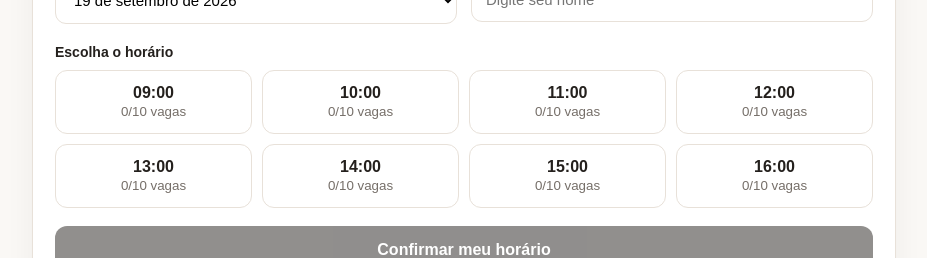
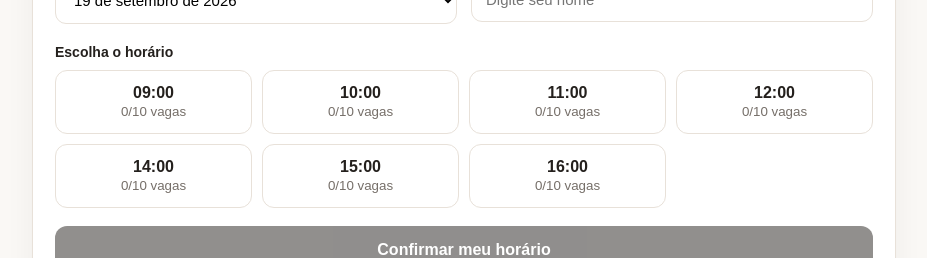
Before and after one commit to comissaoesmeralda/Ensaio--Formatura, a plain HTML site: page index.html in a window 1280 px wide. Shown: the part 296-554 px from the top of the page, without its empty margins (176-1103 px from the left). Drawn offline with Linux system fonts and the light colour scheme; no server answers.

Commit message:
Update index.html

```diff
--- a/index.html
+++ b/index.html
@@ -62,7 +62,7 @@ const dates = {
   "2026-09-19": "19 de setembro de 2026",
   "2026-09-20": "20 de setembro de 2026"
 };
-const hours = [9,10,11,12,13,14,15,16];
+const hours = [9,10,11,12,14,15,16];
 let selectedHour = null;
 let availability = {};
 
```
